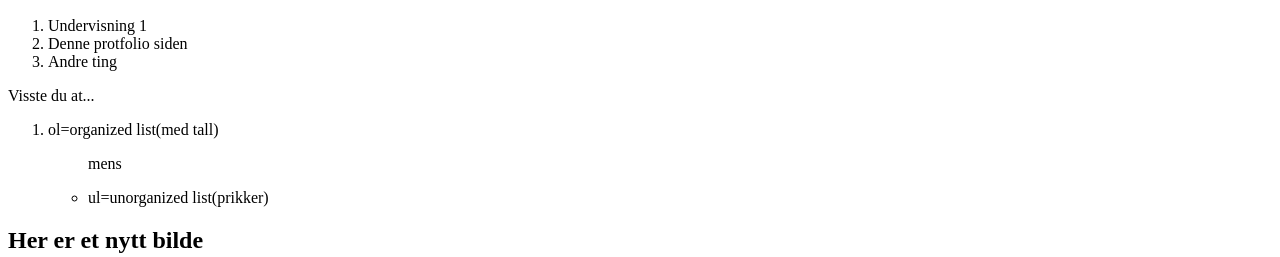
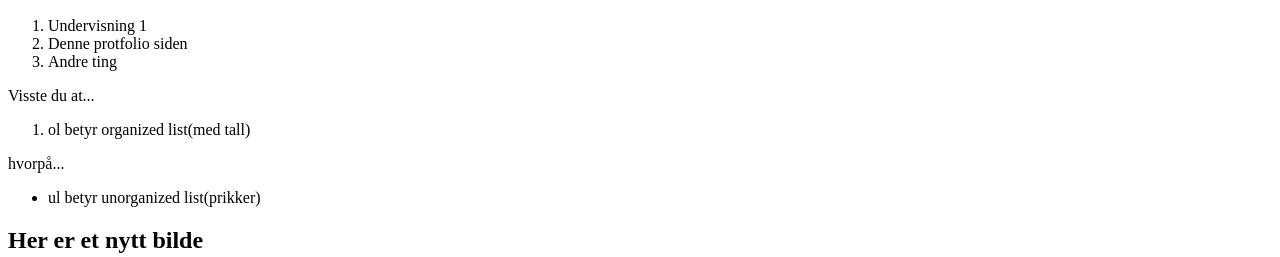
Before and after one commit to okliland-kodeloftet/fontenehuset-g17_d2, a website: page index.html in a window 1280 px wide. Shown: the part 696-953 px from the top of the page. Drawn offline with Linux system fonts and the light colour scheme.

Commit message:
småfiks

```diff
--- a/index.html
+++ b/index.html
@@ -54,14 +54,11 @@
           <li>Denne protfolio siden</li>
           <li>Andre ting</li>
         </ol>
-          <p>Visste du at... <ol></p>
-            <li>ol=organized list(med tall) </li>
-            <ul>
-          <p>mens</p>
 
-            <li>ul=unorganized list(prikker)</li>
-            </ul>
-          </ol>
+          <p>Visste du at...</p>
+          <ol><li>ol betyr organized list(med tall) </li></ol>
+          <p>hvorpå...</p>
+          <ul><li>ul betyr unorganized list(prikker)</li></ul>
 
         <!-- ol=organized list(med tall) ul=unorganized list(prikker) -->
 
```
